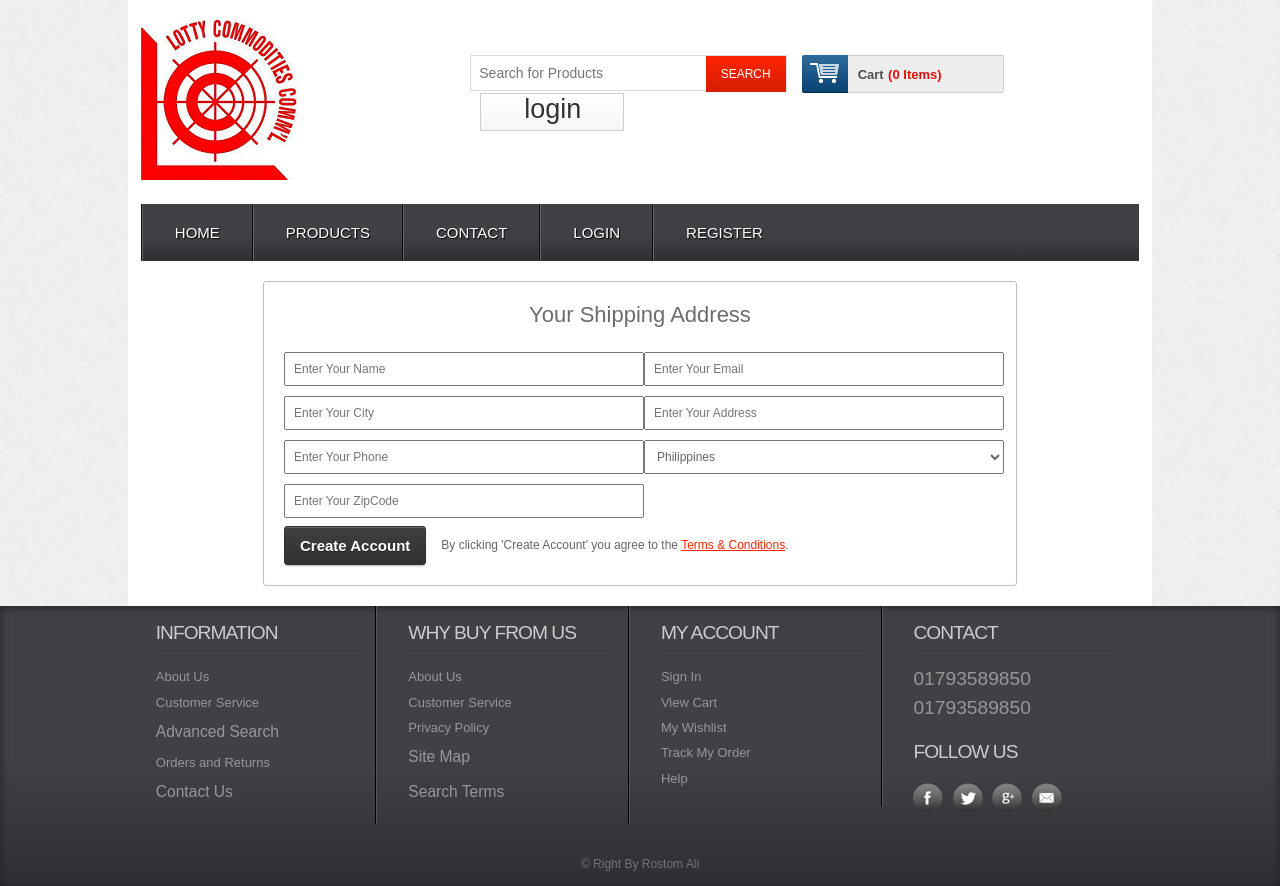
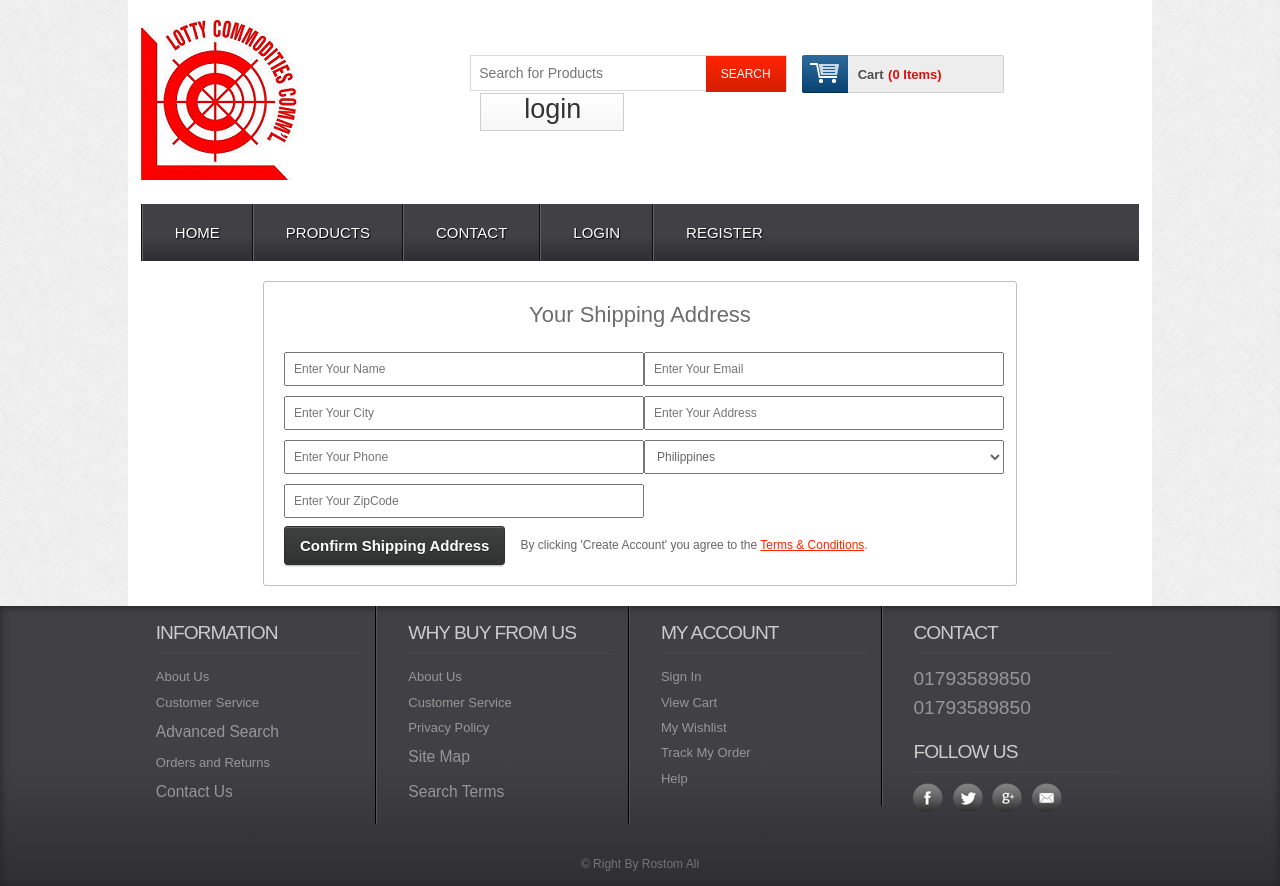
Before and after one commit to lougonzales/LCC-Eshop, a CodeIgniter app: page /lcc-eshop/index.php/web/customer_shipping in a window 1280 px wide. Run offline with CodeIgniter, Linux system fonts and the light colour scheme; data comes from the database, SQL or seed files in the repository; some web fonts are replaced.

Commit message:
Change create account button on shipping address to be Confirm Shipping Address. Allow same email on shipping address

```diff
--- a/application/controllers/Web.php
+++ b/application/controllers/Web.php
@@ -262,7 +262,7 @@ class Web extends CI_Controller {
         $data['shipping_zipcode'] = $this->input->post('shipping_zipcode');
 
         $this->form_validation->set_rules('shipping_name', 'Shipping Name', 'trim|required');
-        $this->form_validation->set_rules('shipping_email', 'Shipping Email', 'trim|required|valid_email|is_unique[tbl_shipping.shipping_email]');
+        $this->form_validation->set_rules('shipping_email', 'Shipping Email', 'trim|required|valid_email');
         $this->form_validation->set_rules('shipping_address', 'Shipping Address', 'trim|required');
         $this->form_validation->set_rules('shipping_city', 'Shipping City', 'trim|required');
         $this->form_validation->set_rules('shipping_country', 'Shipping Country', 'trim|required');
--- a/application/views/web/pages/customer_shipping.php
+++ b/application/views/web/pages/customer_shipping.php
@@ -51,7 +51,7 @@
                             </td>
                         </tr>
                     </tbody></table>
-                <div class="search"><div><button class="grey">Create Account</button></div></div>
+                <div class="search"><div><button class="grey">Confirm Shipping Address</button></div></div>
                 <p class="terms">By clicking 'Create Account' you agree to the <a href="#">Terms &amp; Conditions</a>.</p>
                 <div class="clear"></div>
             </form>
```
